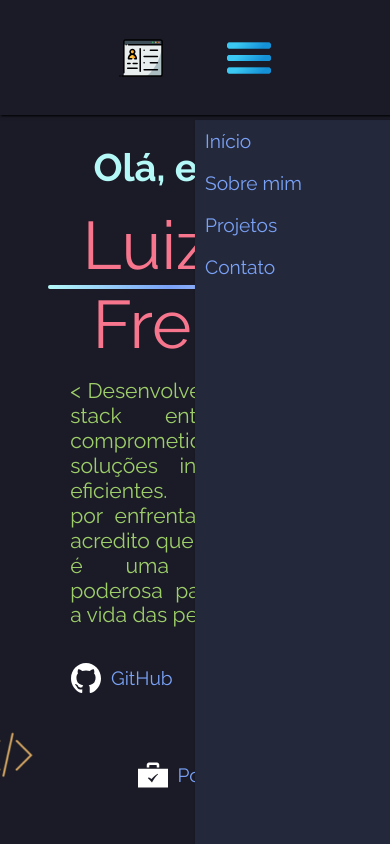
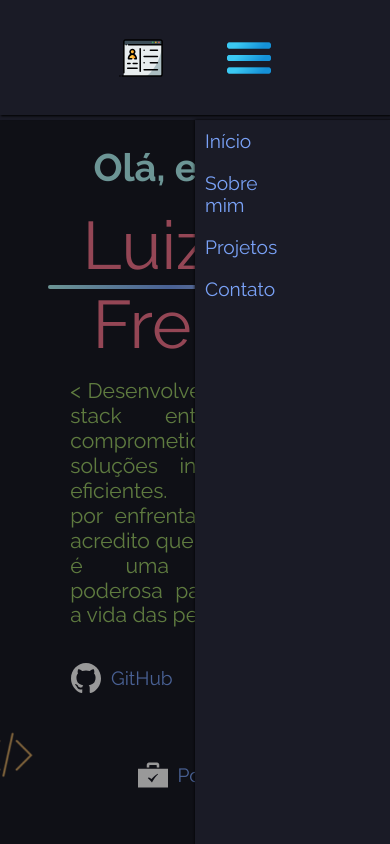
Before and after one commit to luizdefreitas10/new-porftolio, a Next.js app: page / in a window 390 px wide. Both pictures are taken after a click on the picture 249 px from the left and 57 px from the top of the page. Shown: the top 844 px of the page. Built offline with nearby package versions, Linux system fonts and the light colour scheme; no server answers.

Commit message:
melhorando menu nav bar

```diff
--- a/src/components/About/index.tsx
+++ b/src/components/About/index.tsx
@@ -13,7 +13,8 @@ import {
   FlyingLogo,
   BlueSkyFlyingLogo,
   MainContainer,
-  StyledH1
+  StyledH1,
+  WavyDiv
 } from "../../styles/components/About/styles";
 import gitHubIcon from "../../assets/svgs/github-white.svg";
 import linkedinIcon from "../../assets/svgs/linkedin.svg";
@@ -98,6 +99,7 @@ export default function About() {
         height={70}
       />
       {/* <Image src='/src/assets/imgs/hacker.jpeg' alt={'hacker coding'} width={350} height={350} /> */}
+      {/* < WavyDiv /> */}
       <StyledImg
         src="/nobg-luiz-2.png"
         alt={"coding"}
--- a/src/components/MobileNavBar/index.tsx
+++ b/src/components/MobileNavBar/index.tsx
@@ -4,6 +4,8 @@ import {
   Container,
   MenuContainer,
   Nav,
+  UlContainer,
+  Li
 } from "../../styles/components/MobileNavBar/styles";
 
 export default function MobileNavBar() {
@@ -32,29 +34,31 @@ export default function MobileNavBar() {
   };
 
   return (
-    <Container>
+    // <Container>
       <MenuContainer isOpen={isMenuOpen}>
-        <ul>
-          <li>
+
+          <UlContainer>
+            <Li>
               <Nav onClick={scrollToTop}>Início</Nav>
-          </li>
-          <li>
+            </Li>
+            <Li>
               <Nav href="#sobre" onClick={toggleMenu}>
                 Sobre mim
               </Nav>
-          </li>
-          <li>
+            </Li>
+            <Li>
               <Nav href="#projetos" onClick={toggleMenu}>
                 Projetos
               </Nav>
-          </li>
-          <li>
+            </Li>
+            <Li>
               <Nav href="#contato" onClick={toggleMenu}>
                 Contato
               </Nav>
-          </li>
-        </ul>
+            </Li>
+          </UlContainer>
+
       </MenuContainer>
-    </Container>
+    // </Container>
   );
 }
--- a/src/styles/components/About/styles.ts
+++ b/src/styles/components/About/styles.ts
@@ -185,6 +185,8 @@ export const FlyingLogo = styled(Image)`
 `;
 
 export const BlueSkyFlyingLogo = styled(Image)`
+  backdrop-filter: blur( 2.5px );
+  -webkit-backdrop-filter: blur( 2.5px );
   @keyframes float {
         0% {
           transform: translateY(0);
@@ -202,9 +204,20 @@ export const BlueSkyFlyingLogo = styled(Image)`
   left: 4%;
   top: 50%;
   opacity: 1;
-  /* z-index: 5; */
 
   @media (${(props) => props.theme.breaks.customBreak}) {
     left: 89%;
   }
 `;
+
+export const WavyDiv = styled.div`
+ width: 400px;
+  height: 300px;
+  background-color: #f0f0f0;
+  clip-path: path('M 0 60 Q 40 100 80 60 T 200 60 T 320 60 T 400 60 Q 400 110 400 150 Q 400 220 380 260 Q 330 300 250 290 Q 170 300 100 290 Q 0 300 0 250 L 0 60 Z');
+  display: flex;
+  align-items: center;
+  justify-content: center;
+  position: relative;
+  z-index: -1;
+`;
--- a/src/styles/components/MobileNavBar/styles.ts
+++ b/src/styles/components/MobileNavBar/styles.ts
@@ -9,7 +9,7 @@ export const Container = styled.div`
   `;
 
 export const MenuContainer = styled.div<{ isOpen: boolean }>`
-  width: 50%;
+  width: 100%;
   height: 100%;
   display: flex;
   flex-direction: column;
@@ -18,15 +18,18 @@ export const MenuContainer = styled.div<{ isOpen: boolean }>`
   right: 0;
   top: 120px;
   z-index: 9;
-  background-color: ${(props) => props.theme.editorStorm};
-  box-shadow: 2px 2px 3px;
-  transform: ${(props) => props.isOpen ? 'translateX(0)' : 'translateX(100%)'};
-  transition: all 1s ease-in-out;
+  /* background-color: ${(props) => props.theme.editorStorm}; */
+  /* background-color: blue; */
+  background-color: rgba(0, 0, 0, 0.4);
+  transform: ${({ isOpen }) => (isOpen ? 'translateX(0)' : 'translateX(100%)')};
+  transition: transform 1s ease 0s; // Adicione esta linha
 `;
 
 export const Nav = styled.a`
+
+  width: 50%;
   padding: 10px;
-  background-color: ${(props) => props.theme.editorStorm};
+  /* background-color: ${(props) => props.theme.editorStorm}; */
   color: ${(props) => props.theme.editorBlueSky};
   z-index: 9;
   display: flex;
@@ -37,3 +40,31 @@ export const Nav = styled.a`
     color: ${(props) => props.theme.editorLittleSky};
   }
 `;
+
+export const UlContainer = styled.ul`
+  height: 100%;
+  width: 50%;
+  /* background-color: red; */
+  background-color: ${(props) => props.theme.editorBackground};
+  display: flex;
+  flex-direction: column;
+  position: absolute;
+  right: 0;
+  box-shadow: 2px 2px 3px 2px black;
+
+`;
+
+export const Li = styled.li`
+  /* background-color: red; */
+  border-radius: 5px;
+  &:hover{
+    background-color: ${(props) => props.theme.editorTerminalBlue};
+    /* color: ${(props) => props.theme.editorBackground}; */
+  }
+
+  & a {
+    &:hover {
+      color: ${(props) => props.theme.editorBackground}
+    }
+  }
+`;
```
Lines whose indentation alone changed are shown as unchanged.
